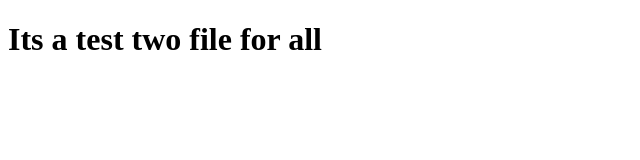
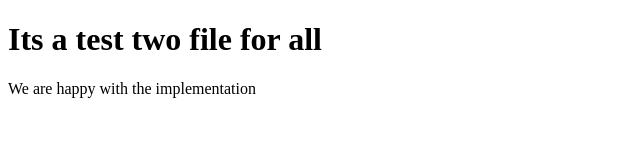
Before and after one commit to f-oni/test-app, a plain HTML site: page index.html in a window 1280 px wide. Shown: the whole page, without its empty margins (0-640 px from the left). Drawn offline with Linux system fonts and the light colour scheme.

Commit message:
paragraph addition

```diff
--- a/index.html
+++ b/index.html
@@ -7,5 +7,6 @@
 </head>
 <body>
     <h1>Its a test two file for all</h1>
+    <p>We are happy with the implementation</p>
 </body>
 </html>
```
